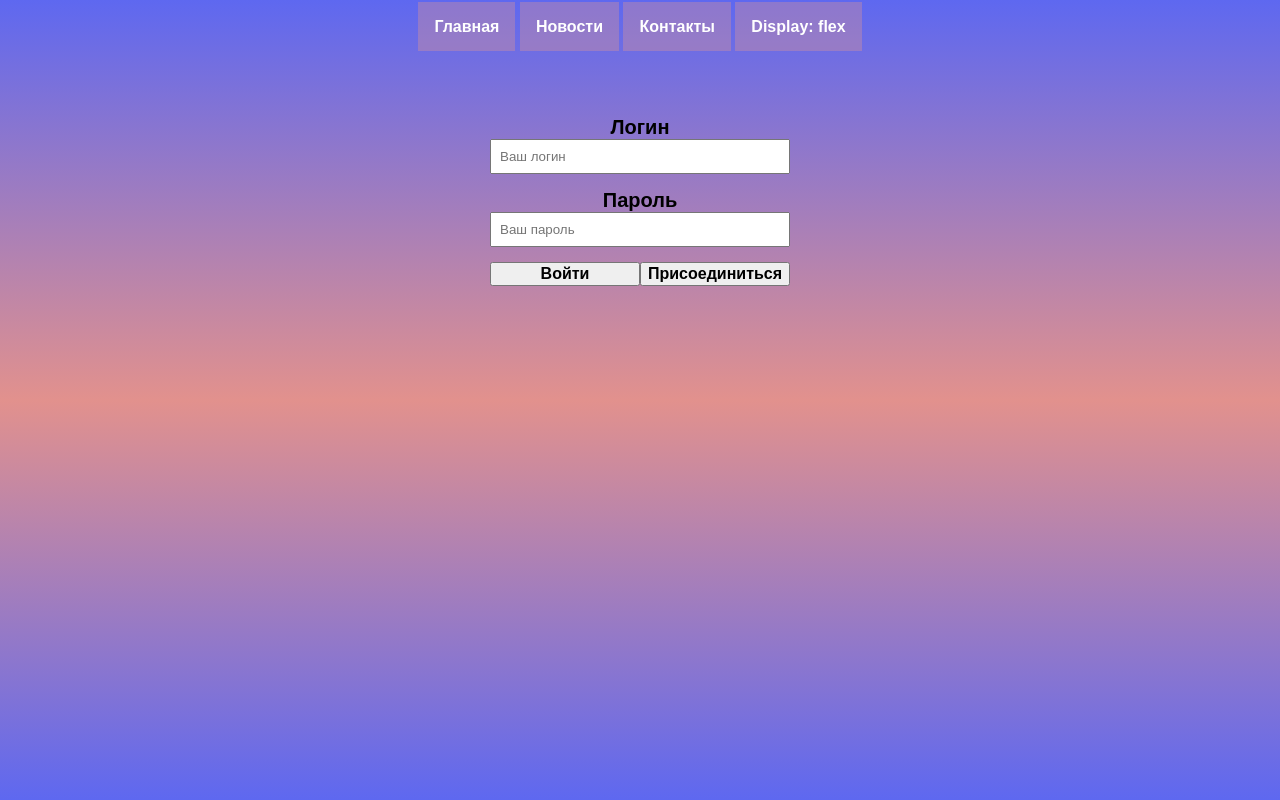
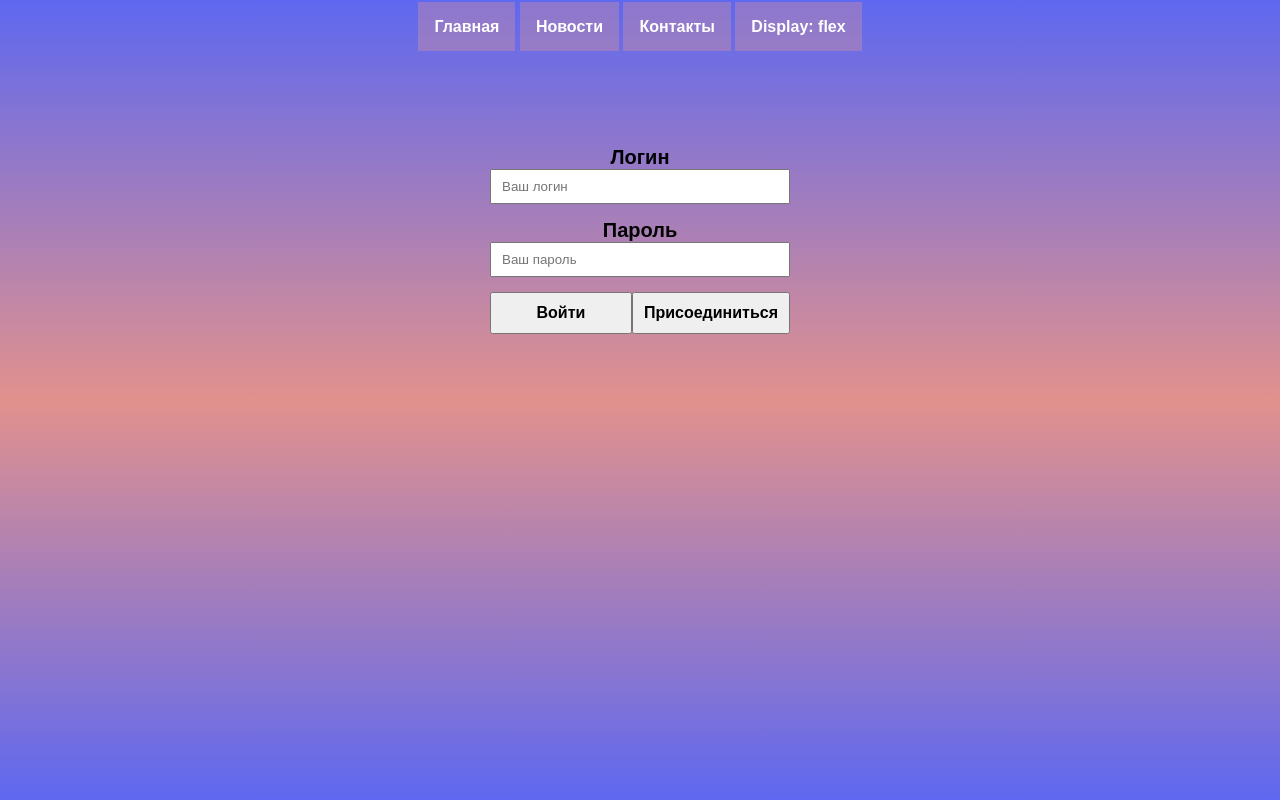
Before and after one commit to KachegarGhrr/auth-html, a plain HTML site: page index.html in a window 1280 px wide. Drawn offline with Linux system fonts and the light colour scheme.

Commit message:
all display: flex

```diff
--- a/page.css
+++ b/page.css
@@ -3,35 +3,36 @@ body {
 }
 
 .authorization {
-    width: 300px;
-    margin: 60px auto 30px;
-    padding: 10px;
-    position: relative;
-    text-align: center;
-    font-size: 20px;
-    font-weight: bold;
-    font-family:  Arial;
+   display: flex;
+   flex-direction: column;
+   align-items: center;
+   padding: 100px;
+   text-align: center;
+   font-size: 20px;
+   font-weight: bold;
+   font-family:  Arial;
 }
 
-.butt{
+.butt {
     display: flex;
     flex-direction: row;
-
-
+    width: 300px;
 }
 
 button {
-    width: 50%;
+
     color: rgb(0, 0, 0);
     font-size: 16px;
     font-weight: bold;
-    font-family:  Arial;
-
+    padding: 10px;
+    flex-basis: 50%;
 }
 
 
 input {
-    width: 100%;
-    padding: 8px 4px 8px 8px;
+    display: flex;
+    flex-direction: column;
+    width: 300px;
+    padding: 8px 4px 8px 10px;
     margin-bottom: 15px;
 }
```
